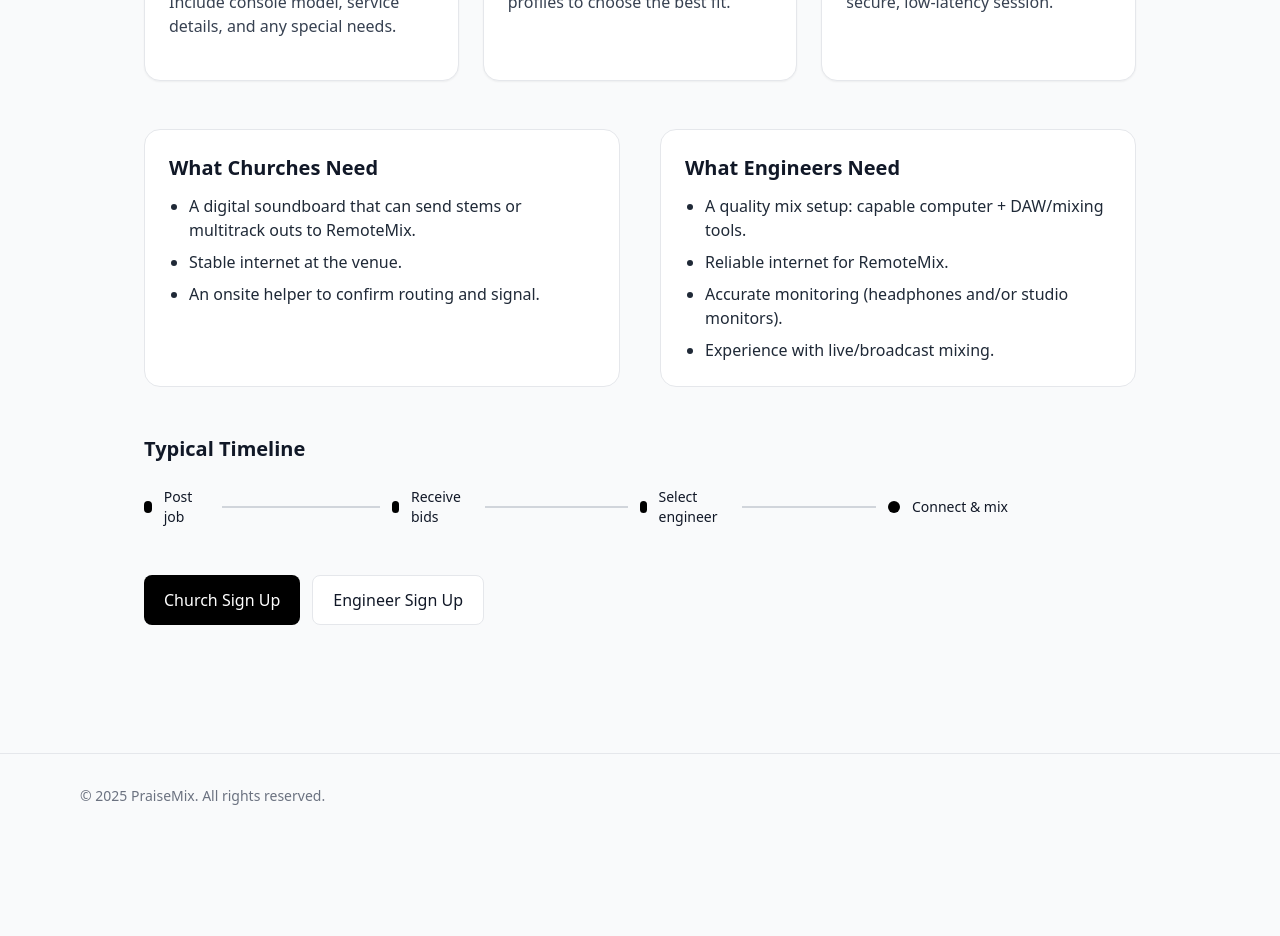
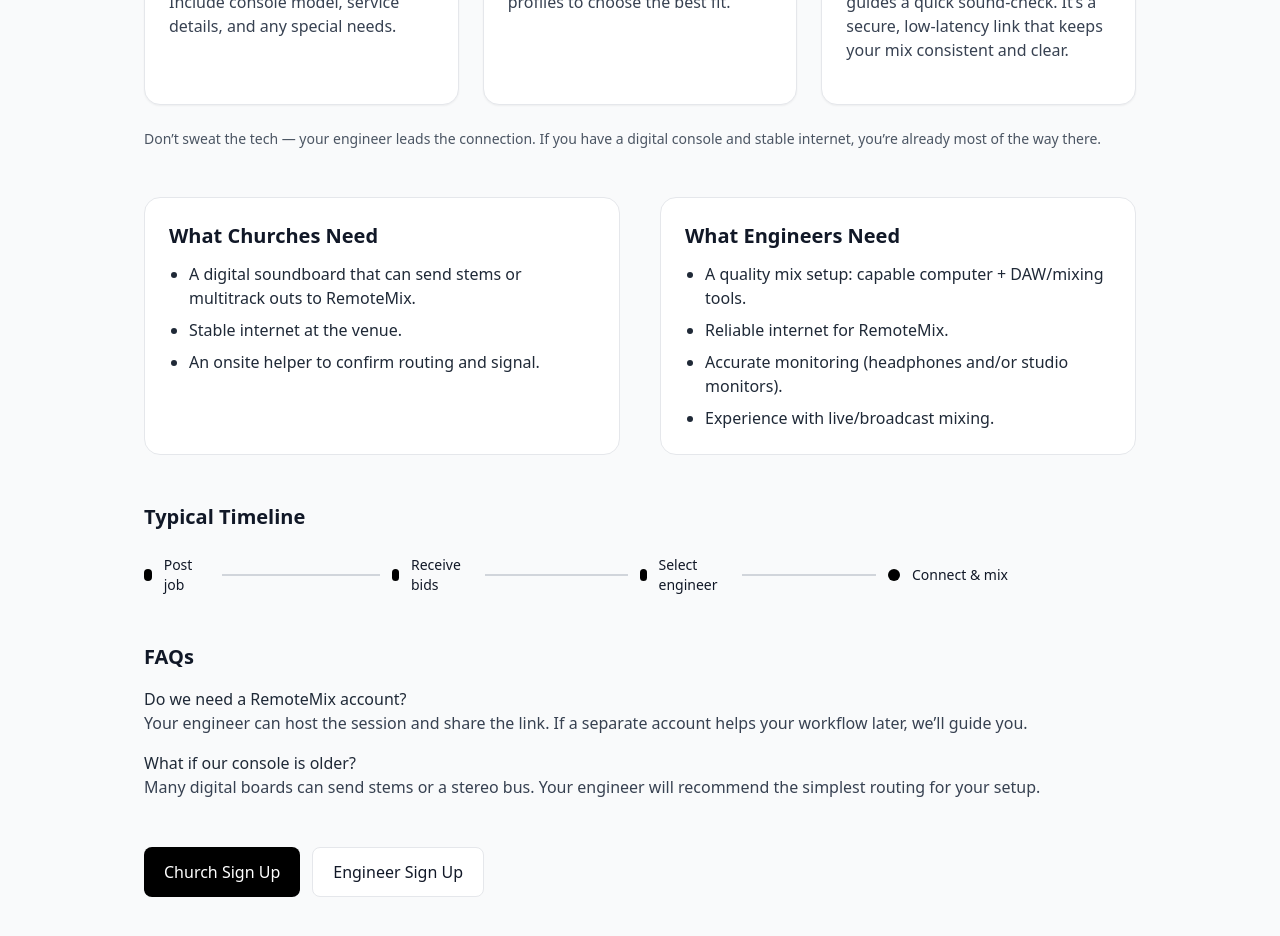
Before and after one commit to kworrix/churchmix-web-2.0, a Next.js app: page /how-it-works in a window 1280 px wide. Shown: the part 380-1316 px from the top of the page. Before the commit the page ends 1218 px from the top, so only its background shows below. Built offline with nearby package versions, Linux system fonts and the light colour scheme.

Commit message:
Update how-it-works.js

```diff
--- a/pages/how-it-works.js
+++ b/pages/how-it-works.js
@@ -48,12 +48,20 @@ export default function HowItWorks() {
             <h3 className="text-lg font-semibold">Connect via RemoteMix</h3>
           </div>
           <p className="mt-3 text-gray-700">
-            After selection, both sides connect devices through <span className="font-medium">RemoteMix</span> for a secure,
-            low-latency session.
-          </p>
+  After selection, your engineer hosts a <span className="font-medium">RemoteMix</span> session and guides a quick sound-check.
+  It’s a secure, low-latency link that keeps your mix consistent and clear.
+</p>
+
           <span className="mt-4 block h-[2px] w-0 bg-black transition-all duration-300 group-hover:w-16" />
         </div>
       </section>
+
+<p className="mt-6 text-sm text-gray-600">
+  Don’t sweat the tech — your engineer leads the connection. If you have a digital console and stable internet,
+  you’re already most of the way there.
+</p>
+
+
 
       {/* Requirements */}
       <section className="mt-12 grid gap-10 md:grid-cols-2">
@@ -110,6 +118,27 @@ export default function HowItWorks() {
         </div>
       </section>
 
+
+<section className="mt-12">
+  <h2 className="text-xl font-semibold">FAQs</h2>
+  <div className="mt-4 space-y-4 text-gray-800">
+    <div>
+      <p className="font-medium">Do we need a RemoteMix account?</p>
+      <p className="text-gray-700">
+        Your engineer can host the session and share the link. If a separate account helps your workflow later, we’ll guide you.
+      </p>
+    </div>
+    <div>
+      <p className="font-medium">What if our console is older?</p>
+      <p className="text-gray-700">
+        Many digital boards can send stems or a stereo bus. Your engineer will recommend the simplest routing for your setup.
+      </p>
+    </div>
+  </div>
+</section>
+
+
+
       {/* CTAs */}
       <section className="mt-12 flex flex-wrap gap-3">
         <a href="/signup/church" className="inline-flex items-center rounded-lg bg-black px-5 py-3 text-white no-underline">
```
